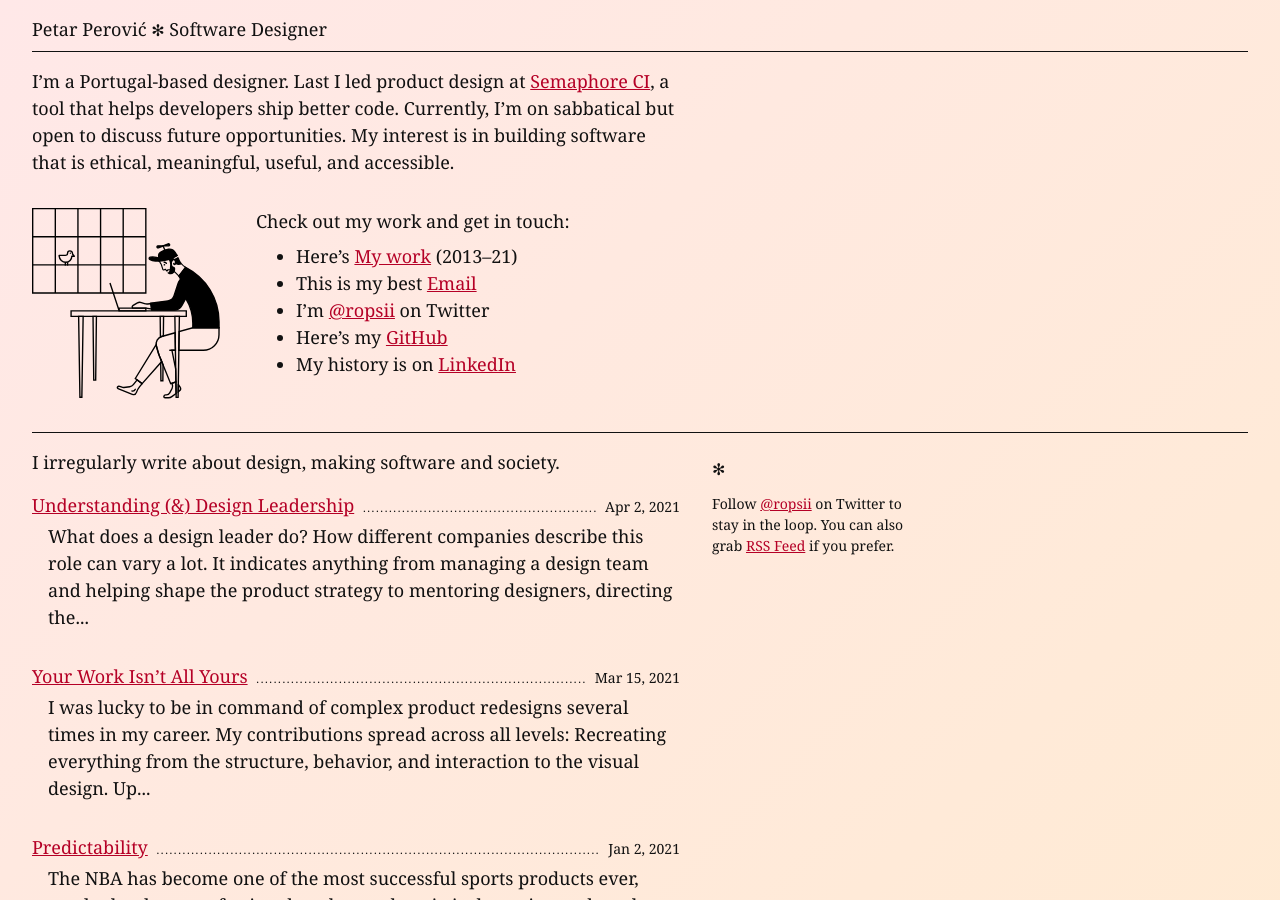
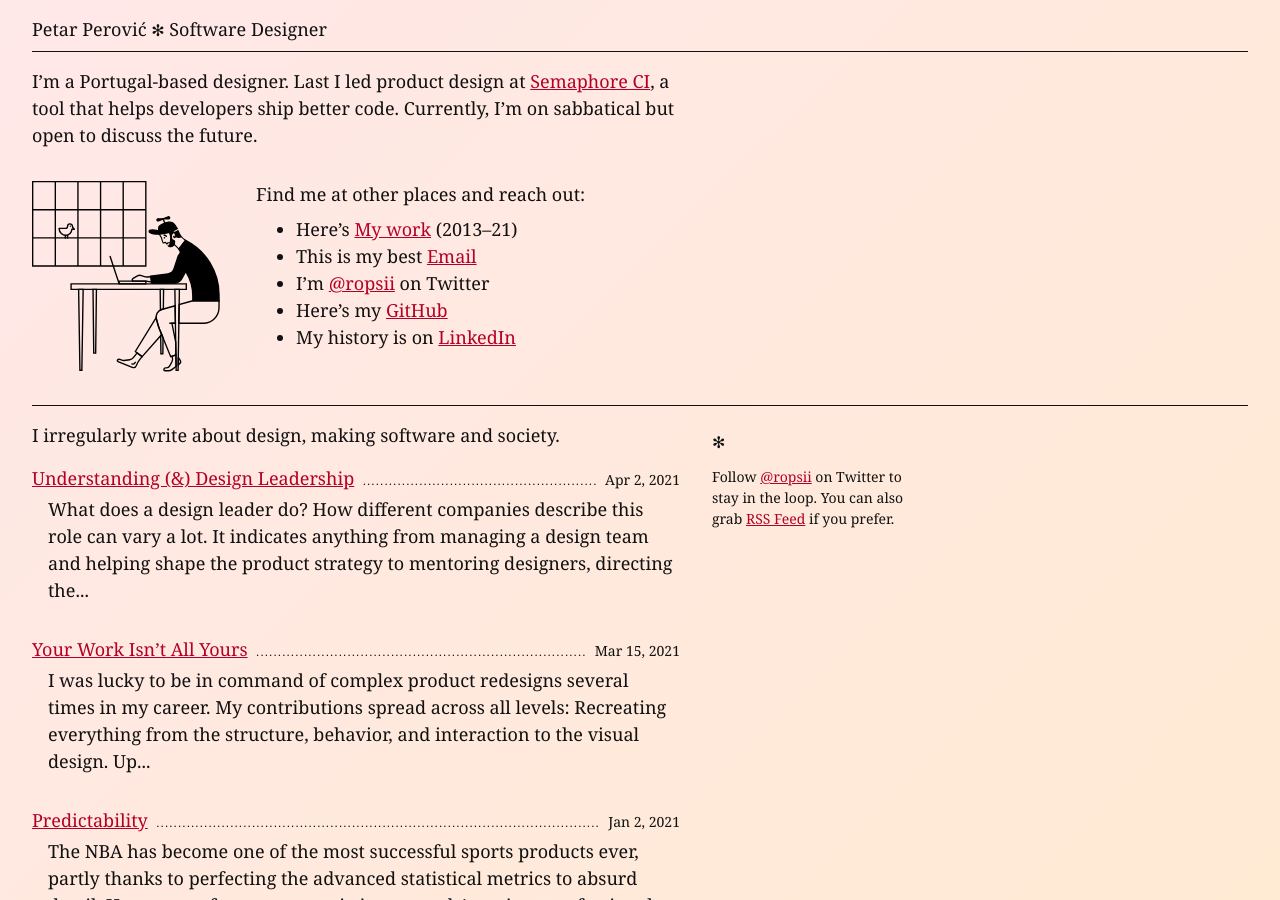
Before and after one commit to ropsii/ropsii.github.io, a Jekyll site: the page built from index.markdown, in a window 1280 px wide and 900 px high. Built offline with Jekyll 4.4.1, drawn with Linux system fonts in a browser that asks for light colours; some web fonts are replaced.

Commit message:
Syncing copy on home-work

```diff
--- a/_layouts/home.html
+++ b/_layouts/home.html
@@ -13,14 +13,14 @@
 
         <div class="pv3">
 
-            <p class="measure-wide mb4">I’m a Portugal-based designer. Last I led product design at <a href="https://semaphoreci.com">Semaphore&nbsp;CI</a>, a tool that helps developers ship better code. Currently, I’m on sabbatical but open to discuss future opportunities. My interest is in building software that is ethical, meaningful, useful, and accessible.</p>
+            <p class="measure-wide mb4">I’m a Portugal-based designer. Last I led product design at <a href="https://semaphoreci.com">Semaphore&nbsp;CI</a>, a tool that helps developers ship better code. Currently, I’m on sabbatical but open to discuss the future.</p>
 
             <div class="flex-m mv3 pb4 bb">
                 <div class="flex-shrink-0 mr4-ns">
                     <img src="{% link /assets/me.svg %}" width="192" height="192" alt="petar perovic" class="db">
                 </div>
                 <div class="mt3 mt0-m">
-                    <p class="mb2 measure-narrow">Check out my work and get in touch:</p>
+                    <p class="mb2 measure-narrow">Find me at other places and reach out:</p>
                     <ul class="mb3">
                         <li>
                             <p class="mb0">Here’s <a href="/work">My work</a> (2013–21)</p>
--- a/_layouts/work.html
+++ b/_layouts/work.html
@@ -61,9 +61,9 @@
     </div>
 
     <div class="bb pv3 mb4">
-        <p class="measure mb4">Hello, hello. I’m a Portugal-based designer. Last I led product design at <a href="https://semaphoreci.com">Semaphore&nbsp;CI</a>, a tool that helps developers ship better code. I’m now open to offers.</p>
+        <p class="measure mb4">I’m a Portugal-based designer. Last I led product design at <a href="https://semaphoreci.com">Semaphore&nbsp;CI</a>, a tool that helps developers ship better code. Currently, I’m on sabbatical but open to discuss the future.</p>
 
-        <div class="mb4 pl2">
+        <div class="mb4">
             <img src="{% link /assets/me.svg %}" width="192" height="192" alt="petar perovic" class="db">
         </div>
 
@@ -207,7 +207,7 @@
         <h2 class="f4 f3-m normal mb0 pt4">Active Collab</h2>
         <p class="f7">Head of Product Design ⟶ 2013–15 · <a href="https://activecollab.com">activecollab.com</a></p>
 
-        <p class="measure">Active Collab is a beast project management tool that does everything from tasking and budgeting to time tracking and invoicing. I lead a 2-year long major product redesign, striving to stay relevant in a wildly competitive market.</p>
+        <p class="measure">Active Collab is a beast project management tool that does everything from tasking and budgeting to time tracking and invoicing. I led a 2-year long major product redesign, striving to stay relevant in a wildly competitive market.</p>
 
         <div class="mv4 mv5-m" style="max-width: 1200px">
             <img src="{% link /assets/work-ac-invoices.png %}" alt="Active Collab invoices" class="shadow-2 w-100">
```
